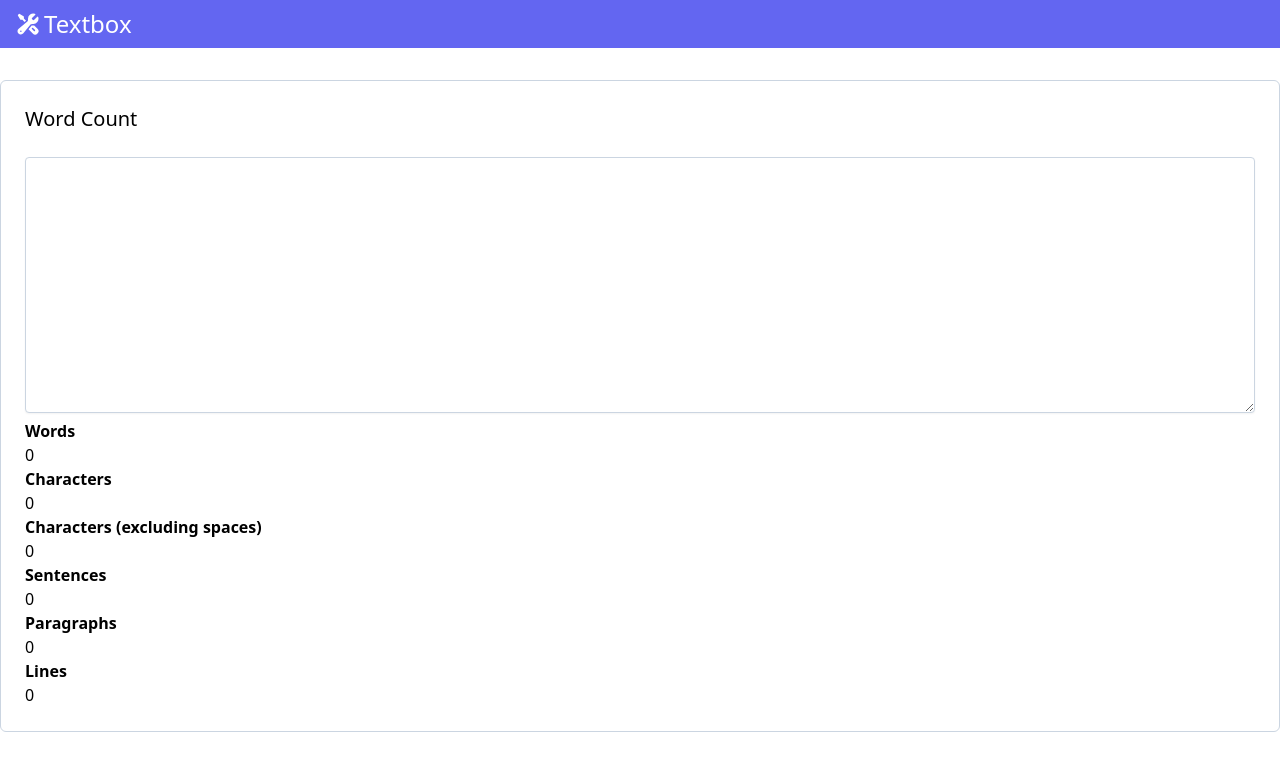
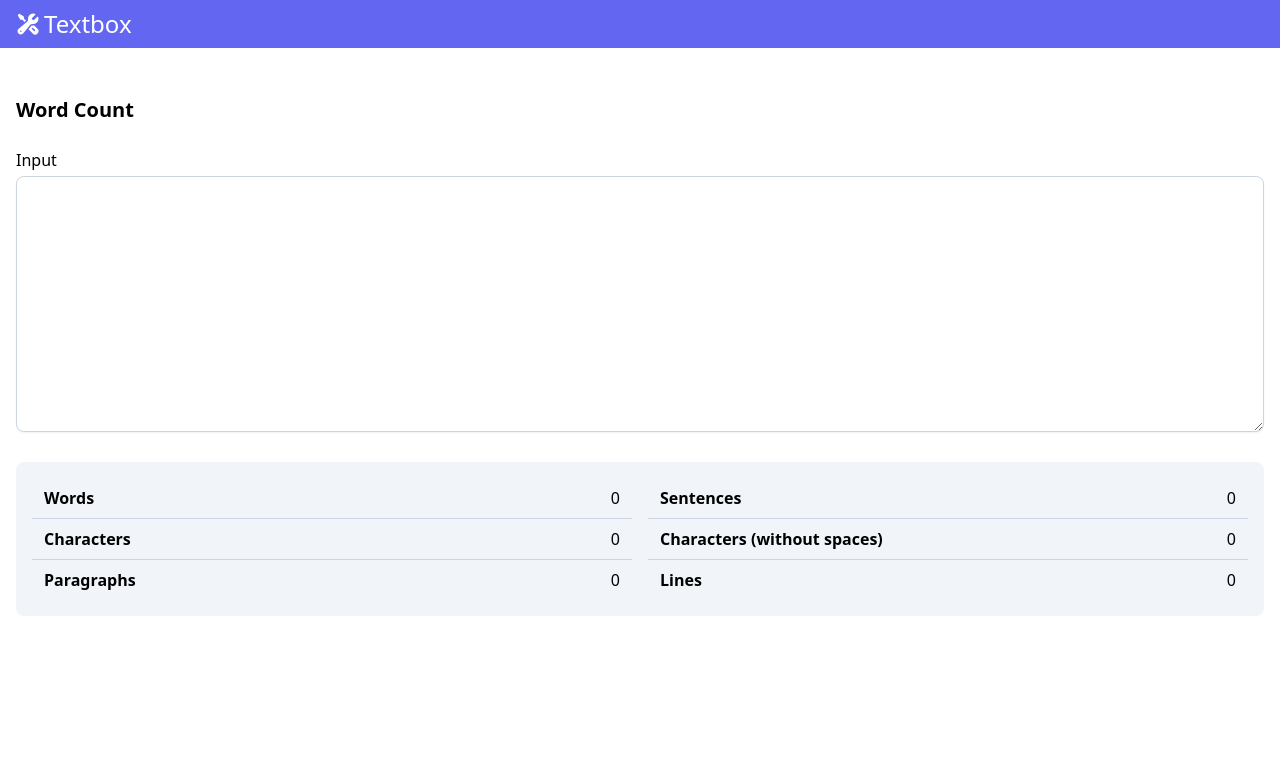
Before and after one commit to huedev/textbox, a React (Create React App) app: page / in a window 1280 px wide. Shown: the top 770 px of the page. Built offline with nearby package versions, Linux system fonts and the light colour scheme; the HTML template or start-up script is replaced by a standard one; a web font is replaced by a local one.

Commit message:
Stats styling

```diff
--- a/public/index.html
+++ b/public/index.html
@@ -1,5 +1,5 @@
 <!DOCTYPE html>
-<html lang="en">
+<html lang="en" class="h-full text-slate-900 antialiased">
   <head>
     <meta charset="utf-8" />
     <link rel="icon" href="%PUBLIC_URL%/favicon.ico" />
--- a/src/components/TextStats.js
+++ b/src/components/TextStats.js
@@ -57,28 +57,42 @@ const TextStats = () => {
   }
 
   return (
-    <main className="max-w-7xl mx-auto">
-      <div className="border border-transparent xl:border-slate-300 rounded-md p-6">
-        <h2 className="text-xl mb-6">Word Count</h2>
+    <main className="p-4">
+      <div className="max-w-7xl mx-auto">
+        <h2 className="text-xl mb-6 font-semibold">Word Count</h2>
+        <label htmlFor="input">Input</label>
         <textarea
-            className="w-full h-64 p-2 shadow-sm border border-slate-300 rounded focus:border-indigo-500 focus:ring-2 focus:ring-indigo-200"
+            id="input"
+            className="w-full h-64 p-2 mt-1 mb-6 shadow-sm border border-slate-300 rounded-lg focus:border-indigo-500 focus:ring-2 focus:ring-indigo-200"
             spellCheck="false"
             onChange={populateStats}>
         </textarea>
-        <dl className="gap-x-2 gap-y-1">
-          <dt className="font-semibold">Words</dt>
-          <dd>{words}</dd>
-          <dt className="font-semibold">Characters</dt>
-          <dd>{characters}</dd>
-          <dt className="font-semibold">Characters (excluding spaces)</dt>
-          <dd>{charactersExcludingSpaces}</dd>
-          <dt className="font-semibold">Sentences</dt>
-          <dd>{sentences}</dd>
-          <dt className="font-semibold">Paragraphs</dt>
-          <dd>{paragraphs}</dd>
-          <dt className="font-semibold">Lines</dt>
-          <dd>{lines}</dd>
-        </dl>
+        <div className="grid grid-cols-1 sm:grid-cols-2 sm:gap-x-4 bg-slate-100 rounded-lg p-4">
+          <div className="flex justify-between px-3 py-2">
+            <span className="font-semibold">Words</span>
+            <span>{words}</span>
+          </div>
+          <div className="flex justify-between px-3 py-2 border-t border-slate-300 sm:border-t-0">
+            <span className="font-semibold">Sentences</span>
+            <span>{sentences}</span>
+          </div>
+          <div className="flex justify-between px-3 py-2 border-t border-slate-300">
+            <span className="font-semibold">Characters</span>
+            <span>{characters}</span>
+          </div>
+          <div className="flex justify-between px-3 py-2 border-t border-slate-300">
+            <span className="font-semibold">Characters (without spaces)</span>
+            <span>{charactersExcludingSpaces}</span>
+          </div>
+          <div className="flex justify-between px-3 py-2 border-t border-slate-300">
+            <span className="font-semibold">Paragraphs</span>
+            <span>{paragraphs}</span>
+          </div>
+          <div className="flex justify-between px-3 py-2 border-t border-slate-300">
+            <span className="font-semibold">Lines</span>
+            <span>{lines}</span>
+          </div>
+        </div>
       </div>
     </main>
   );
```
